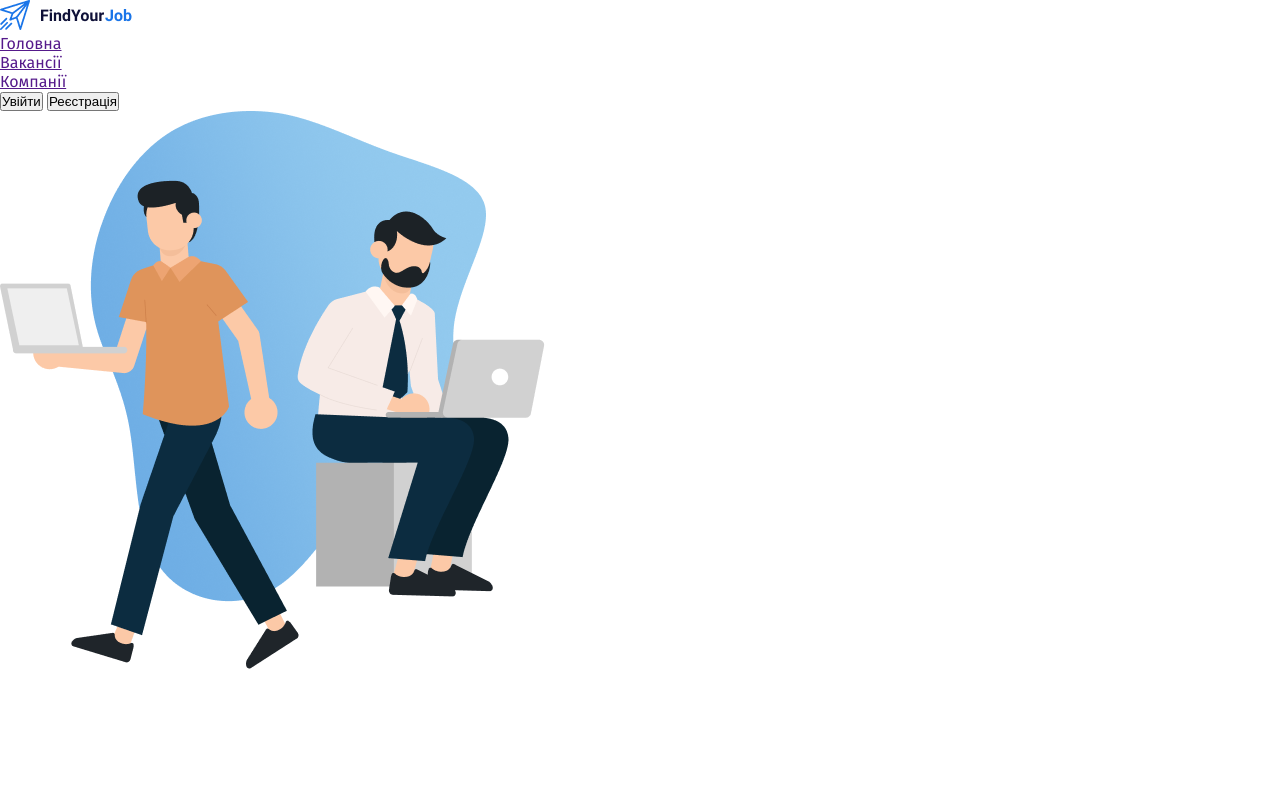
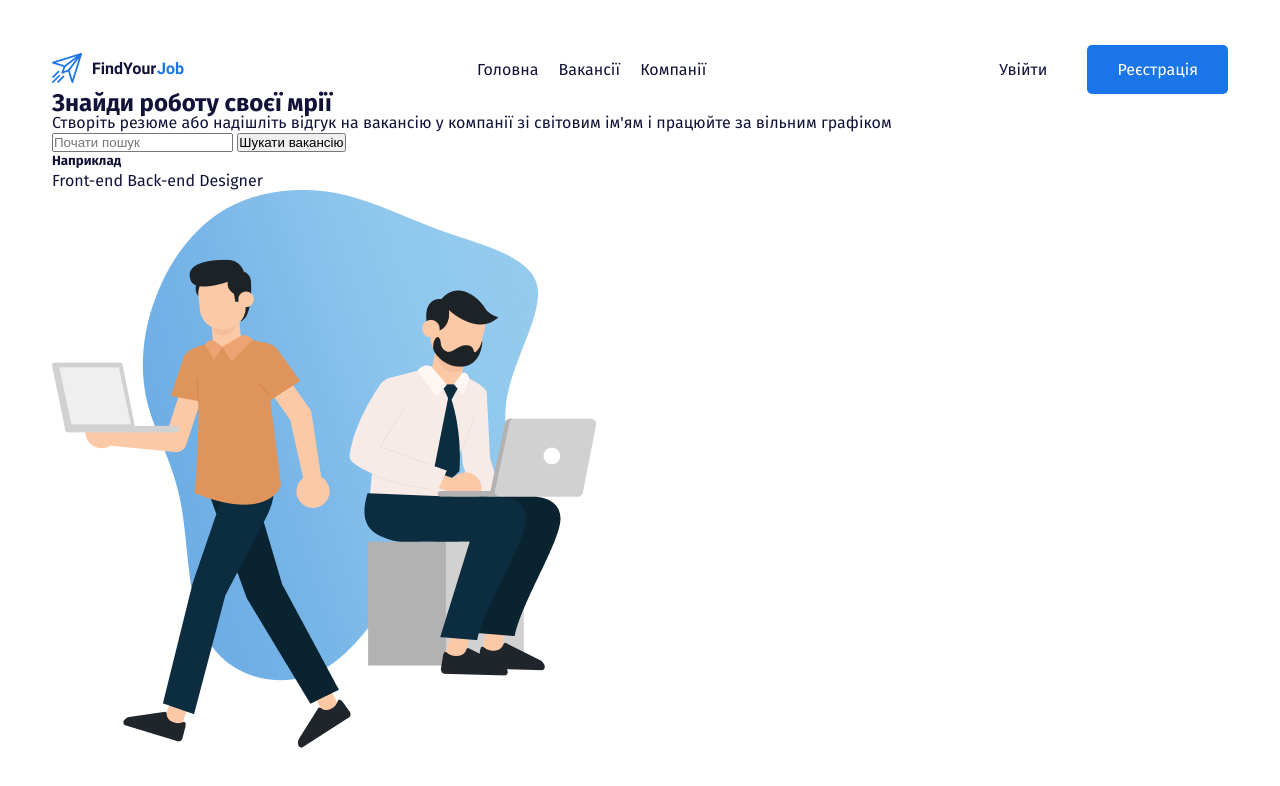
Before and after one commit to maxvojchuk/findyourjob, a plain HTML site: page index.html in a window 1280 px wide. Drawn offline with Linux system fonts and the light colour scheme.

Commit message:
стилізували yeader now

```diff
--- a/index.html
+++ b/index.html
@@ -5,11 +5,11 @@
     <meta http-equiv="X-UA-Compatible" content="IE=edge">
     <meta name="viewport" content="width=device-width, initial-scale=1.0">
     <title>Find job</title>
-    <link rel="stylesheet" href="/style.css/reset.css">
+    <link rel="stylesheet" href="/styles/reset.css">
     <link rel="preconnect" href="https://fonts.googleapis.com">
     <link rel="preconnect" href="https://fonts.gstatic.com" crossorigin>
     <link href="https://fonts.googleapis.com/css2?family=Fira+Sans:wght@400;700;900&display=swap" rel="stylesheet">
-    <link rel="stylesheet" href="style.css/style.css">
+    <link rel="stylesheet" href="styles/style.css">
 </head>
 <body>
     <div class="wrapper">
@@ -25,13 +25,34 @@
                     <li><a href="">Компанії</a></li>
                 </ul>
                 <div class="header-nav-btn">
-                    <button class="login">Увійти</button>
-                    <button class="register">Реєстрація</button>
+                    <a href="#" class="login">Увійти</a>
+                    <a href="#" class="register">Реєстрація</a>
                 </div>
             </nav>
 
             <section class="header-main">
-                <div class="header-main-card"></div>
+                <div class="header-main-card">
+                   <h2 class="header-card-title">Знайди роботу своєї мрії</h2>
+                   <p class="header-card-text">
+                    Створіть резюме або надішліть відгук на вакансію
+                    у компанії зі світовим ім'ям і працюйте за вільним графіком</p>
+                    <form action="" class="header-card-search">
+                      <input type="text" class="seargh-input" placeholder="Почати пошук">
+                      <button class="search-button"> Шукати вакансію</button>
+                    </form>
+                    <div class="header-card-example">
+                        <h5 class="header-example-title">Наприклад</h5>
+                        <span class="header-example-item">
+                            Front-end
+                        </span>
+                        <span class="header-example-item">
+                            Back-end
+                        </span>
+                        <span class="header-example-item">
+                            Designer
+                        </span>
+                    </div>
+                </div>
                 <div class="header-main-img">
                     <img src="/img/hero-image.png" alt="hero">
                 </div>
--- a/style.css/reset.css
+++ /dev/null
@@ -1,5 +0,0 @@
-* {
-    margin: 0;
-    padding: 0;
-    box-sizing: border-box;
-}
--- a/style.css/style.css
+++ /dev/null
@@ -1 +0,0 @@
-body{ font-family: 'Fira Sans', sans-serif;}
--- /dev/null
+++ b/styles/header.css
@@ -0,0 +1,26 @@
+header{
+    padding-top: 45px;
+}
+.header-nav{
+    display: flex;
+    justify-content: space-between;
+    align-items: center;
+}
+.header-nav-list{
+    display: flex;
+    gap: 20px;
+}
+.header-nav-list li:hover {
+    color: #1a75e8;
+}
+.header-nav-btn{
+    display: flex;
+    align-items: center;
+    gap: 40px;
+}
+.register{
+    padding: 15px 30px;
+    background: #1a75e8;
+    border-radius: 5px;
+    color: #ffff;
+}
--- /dev/null
+++ b/styles/reset.css
@@ -0,0 +1,13 @@
+* {
+    margin: 0;
+    padding: 0;
+    box-sizing: border-box;
+}
+ul{
+    list-style: none;
+text-decoration: none;
+}
+a{
+    color: inherit;
+    text-decoration: none;
+}
--- /dev/null
+++ b/styles/style.css
@@ -0,0 +1,14 @@
+@import '/styles/header.css';
+
+body{
+
+    font-family: 'Fira Sans', sans-serif;
+    font-weight: 400;
+    font-size: 16px;
+    line-height: 19px;
+    color: #111238;
+}
+.wrapper{
+    width: 1176px;
+    margin: 0 auto;
+}
```
